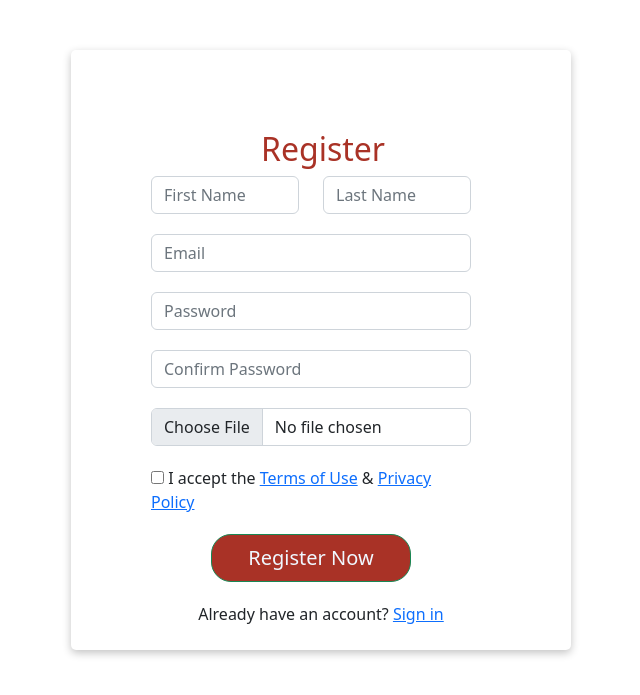
After one commit to Abayo24/My-Profile, a PHP site: page /Dashboard/sign_up.php in a window 1280 px wide. The commit adds this page. Shown: the top 695 px of the page, without its empty margins (319-959 px from the left). Run offline with PHP 8.4, Linux system fonts and the light colour scheme.

Commit message:
signup and Login

```diff
--- /dev/null
+++ b/Dashboard/sign_up.php
@@ -0,0 +1,57 @@
+<!DOCTYPE html>
+<html lang="en">
+<head>
+    <meta charset="UTF-8">
+    <meta http-equiv="X-UA-Compatible" content="IE=edge">
+    <meta name="viewport" content="width=device-width, initial-scale=1.0">
+    <title>Document</title>
+    <link rel = "stylesheet" href = "style.css">
+    <link href="https://cdn.jsdelivr.net/npm/bootstrap@5.2.3/dist/css/bootstrap.min.css" rel="stylesheet" integrity="sha384-rbsA2VBKQhggwzxH7pPCaAqO46MgnOM80zW1RWuH61DGLwZJEdK2Kadq2F9CUG65" crossorigin="anonymous">
+</head>
+<body>
+    <div class="signup-form">
+        <form action="register.php" method = "post" enctype="multipart/form-data">
+            <h2>Register</h2>
+            <div class="form-group">
+                <div class="row">
+                    <div class="col">
+                        <input type="text" class="form-control" name="first_name" placeholder="First Name" required="required">
+                    </div>
+                    <div class="col">
+                        <input type="text" class="form-control" name="last_name" placeholder="Last Name" required="required">
+                    </div>
+                </div>
+            </div>
+
+            <div class="form-group">
+                <input type="email" class="form-control" name="email" placeholder="Email" required="required">
+            </div>
+
+            <div class="form-group">
+                <input type="password" class="form-control" name="pass" placeholder="Password" required="required">
+            </div>
+
+            <div class="form-group">
+                <input type="password" class="form-control" name="cpass" placeholder="Confirm Password" required="required">
+            </div>
+
+            <div class="form-group">
+                <input type="file" class="form-control" name="file"  required="required">
+            </div>
+
+            <div class="form-group">
+                <label class="form-check-label">
+                    <input type="checkbox" required="required"> I accept the <a href="#">Terms of Use</a> & <a href="#">Privacy Policy</a>
+                </label>
+            </div>
+
+            <div class="form-group">
+                <button type="submit" name="save" class="btn btn-success btn-lg btn-block">Register Now</button>
+            </div>
+
+            <div class="text-center">Already have an account? <a href="log_in.php">Sign in</a></div>
+       </form>
+    </div>
+    <script src="https://cdn.jsdelivr.net/npm/bootstrap@5.2.3/dist/js/bootstrap.bundle.min.js" integrity="sha384-kenU1KFdBIe4zVF0s0G1M5b4hcpxyD9F7jL+jjXkk+Q2h455rYXK/7HAuoJl+0I4" crossorigin="anonymous"></script>
+</body>
+</html>
--- a/Dashboard/style.css
+++ b/Dashboard/style.css
@@ -35,3 +35,39 @@
   .sidebar .nav-link.active {
     color: #0d6efd;
   }
+
+  /*Login Page*/
+  .signup-form{
+    display: flex;
+    flex-direction: column;
+    height: 600px;
+    width: 500px;
+    padding-top: 80px;
+    margin: 50px auto;
+    border-radius: 5px;
+    box-shadow: rgba(0, 0, 0, 0.24) 0px 3px 8px;
+  }
+
+  h2{
+    color:#A93226;
+    padding-left: 190px;
+  }
+
+  .hint-text{
+    color: #A93226;
+    padding-left: 170px;
+
+  }
+  .form-group{
+    margin-bottom: 20px;
+    width:400px;
+    padding-left: 80px;
+  }
+
+  .form-group button{
+    width: 200px;
+    margin-left: 60px;
+    border-radius: 20px ;
+    background-color: #A93226;
+    color: aliceblue;
+  }
```
Also changed, not shown: Dashboard/dbconnection.php (added, +16 -0 lines), Dashboard/log_in.php (added, +37 -0 lines), Dashboard/loginprocess.php (added, +24 -0 lines), Dashboard/register.php (added, +26 -0 lines), Dashboard/upload/64995-myform1-(1).php (added, +55 -0 lines), Dashboard/welcome.php (+1 -6 lines), Dashboard/upload/65783-whatsapp-image-2023-03-08-at-12.28.18.jpeg (added), Dashboard/upload/77987-whatsapp-image-2023-03-08-at-12.28.18.jpeg (added).
